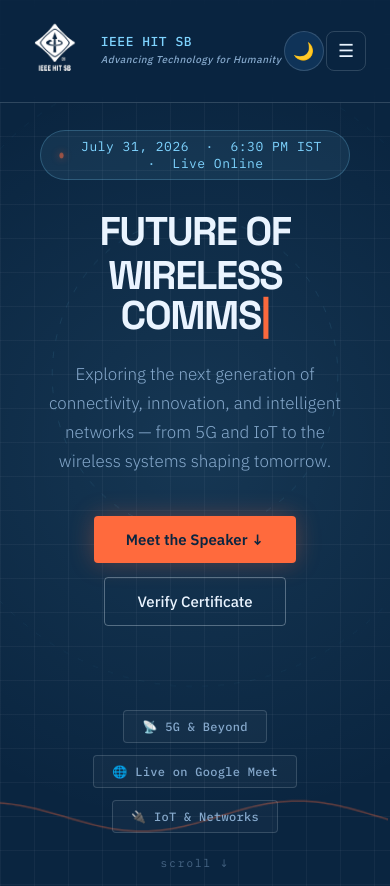
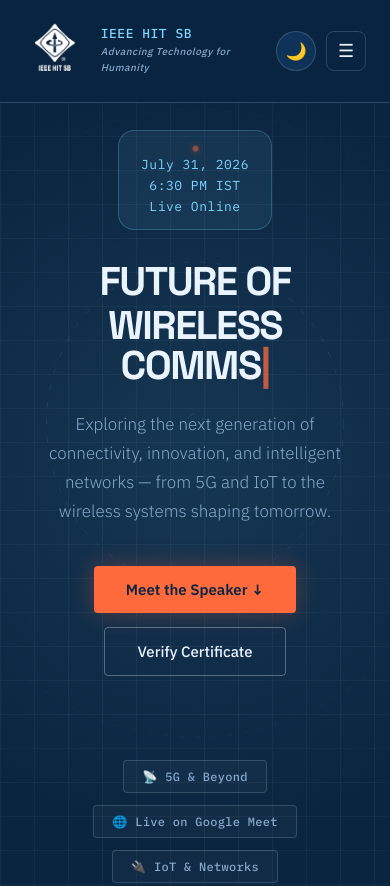
Before and after one commit to RDasBoom/IEEEHITSBCertificateVerfication, a plain HTML site: page index.html in a window 390 px wide. Shown: the top 886 px of the page. Drawn offline with Linux system fonts and the light colour scheme.

Commit message:
Mobile View Fixes

```diff
--- a/index.html
+++ b/index.html
@@ -32,6 +32,7 @@
     <a href="https://ieeehitsb.com/" target="_blank" style="text-decoration:none;"><span style="font-size:10px; color:var(--muted); font-style:italic; font-family:'IBM Plex Sans',sans-serif;">Advancing Technology for Humanity</span></a>
   </span>
 </div>
+<div class="nav-actions">
 <button onclick="toggleTheme()" id="theme-btn"
   style="position:fixed;
  top:100px;
@@ -55,7 +56,7 @@
   style="display:none;background:transparent;border:1px solid var(--border);
   color:var(--text);width:40px;height:40px;border-radius:8px;
   font-size:18px;cursor:pointer;align-items:center;justify-content:center;">☰</button>
-
+</div>
 <div class="nav-links" id="nav-links">
   <a href="#about"    onclick="closeMenu()">About</a>
   <a href="#speaker"  onclick="closeMenu()">Speaker</a>
@@ -70,7 +71,7 @@
     <canvas id="signal-canvas"></canvas>
     <div class="hero-content">
       <div class="hero-tag reveal">
-        <span class="tag-dot"></span> July 31, 2026 &nbsp;·&nbsp; 6:30 PM IST &nbsp;·&nbsp; Live Online
+        <span class="tag-dot"></span><span class="tag-text"><span class="tag-part">July 31, 2026</span><span class="tag-sep">&nbsp;·&nbsp;</span><span class="tag-part">6:30 PM IST</span><span class="tag-sep">&nbsp;·&nbsp;</span><span class="tag-part">Live Online</span></span>
       </div>
       <h1 class="hero-title reveal">
 <span class="title-line"><span id="typed-line1"></span></span>
@@ -247,9 +248,9 @@
         <p class="footer-small">Organized by IEEE HIT Student Branch</p>
       </div>
       <div class="footer-links">
-        <a href="https://www.instagram.com/ieee_hit_sb/" target="_blank"><img src="Instagram-logo.png" alt="" class="footer-icon"/> Instagram</a>
+        <a href="https://www.instagram.com/ieee_hit_sb/" target="_blank"><img src="instagram-logo.png" alt="" class="footer-icon"/> Instagram</a>
         <a href="https://www.youtube.com/@IEEEHIT_SB" target="_blank"><img src="youtube-logo.png" alt="" class="footer-icon"/> YouTube</a>
-        <a href="https://www.linkedin.com/company/ieee-hit-student-branch/?originalSubdomain=in" target="_blank">🔗&nbsp;&nbsp;LinkedIn</a>
+        <a href="https://www.linkedin.com/company/ieee-hit-student-branch/?originalSubdomain=in" target="_blank">🔗 LinkedIn</a>
         <a href="https://ieeehitsb.com/" target="_blank"><img src="ieee-logo.png" alt="" class="footer-icon"/>  Contact Us</a>
       </div>
     </div>
--- a/style.css
+++ b/style.css
@@ -146,7 +146,11 @@
   background: var(--accent);
   box-shadow: 0 0 10px var(--accent);
   animation: pulse 2s infinite;
+  flex-shrink: 0;
 }
+.tag-text { display: inline; }
+.tag-part { display: inline; }
+.tag-sep { display: inline; }
 @keyframes pulse {
   0%, 100% { opacity: 1; transform: scale(1); }
   50%       { opacity: .5; transform: scale(0.8); }
@@ -708,6 +712,39 @@
     margin: 0 !important;
   }
 
+  /* Hero date/time tag: stack into 3 separate lines on mobile */
+  .hero-tag {
+    flex-direction: column;
+    gap: 4px;
+    padding: 14px 22px;
+    border-radius: 16px;
+  }
+  .tag-text {
+    display: flex; flex-direction: column; align-items: center; gap: 4px;
+  }
+  .tag-part { display: block; }
+  .tag-sep { display: none; }
+
+  /* Extra vertical room so the scrolling wave trace clears the
+     stacked stat pills below it (About/Stats stack to 3 rows here) */
+  #hero {
+    min-height: 108vh;
+    padding-bottom: 100px;
+  }
+  .hero-stats { margin-bottom: 24px; }
+
+  /* Hide the page's vertical scrollbar on mobile only (the
+     horizontal swipe scrollbar on the about-cards is untouched) */
+  html, body {
+    scrollbar-width: none;
+    -ms-overflow-style: none;
+  }
+  html::-webkit-scrollbar, body::-webkit-scrollbar {
+    width: 0 !important;
+    height: 0 !important;
+    display: none !important;
+  }
+
   .gallery-grid { grid-template-columns: 1fr; }
   .gallery-placeholder { height: 260px; }
 
```
